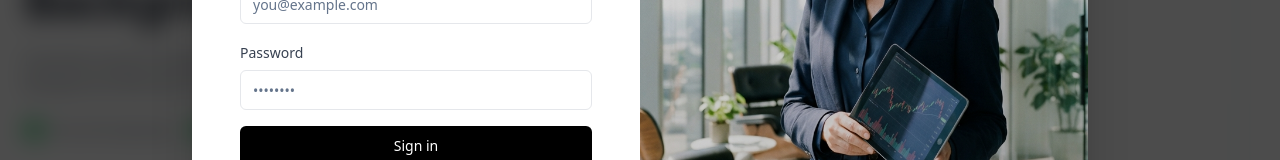
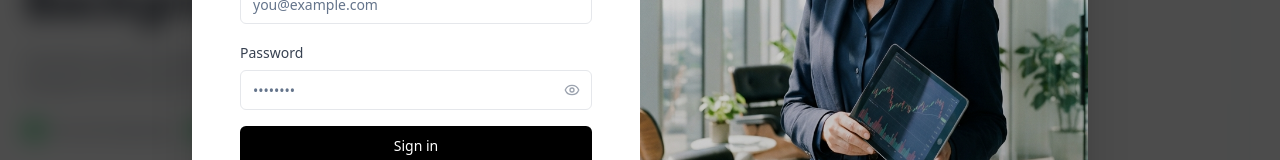
Before and after one commit to ibrahimshittu/image-transformation, a Next.js app: page / in a window 1280 px wide. Both pictures are taken after a click on the button "Get Started". Shown: the part 394-554 px from the top of the page. Built offline with nearby package versions, Linux system fonts and the light colour scheme; no server answers.

Commit message:
feat: add app icons and password visibility toggle

```diff
--- a/src/app/layout.tsx
+++ b/src/app/layout.tsx
@@ -6,8 +6,12 @@ import "./globals.css"
 const inter = Inter({ subsets: ["latin"] })
 
 export const metadata: Metadata = {
-  title: "Uplane - Image Transformation Service",
-  description: "Upload, transform, and manage images with background removal and flip operations",
+  title: "Uplane - AI Background Remover",
+  description: "Remove backgrounds from images instantly using AI. Free, fast, and high quality.",
+  icons: {
+    icon: "/icon.svg",
+    apple: "/apple-icon.svg",
+  },
 }
 
 export default function RootLayout({
--- a/src/components/auth/auth-modal.tsx
+++ b/src/components/auth/auth-modal.tsx
@@ -5,7 +5,7 @@ import { useRouter } from 'next/navigation'
 import { createClient } from '@/lib/supabase/client'
 import { Button } from '@/components/ui/button'
 import { Input } from '@/components/ui/input'
-import { X, Check } from 'lucide-react'
+import { X, Check, Eye, EyeOff } from 'lucide-react'
 import { useToast } from '@/hooks/use-toast'
 
 interface AuthModalProps {
@@ -20,6 +20,7 @@ export function AuthModal({ isOpen, onClose }: AuthModalProps) {
   const [email, setEmail] = useState('')
   const [password, setPassword] = useState('')
   const [loading, setLoading] = useState(false)
+  const [showPassword, setShowPassword] = useState(false)
 
   // Prevent body scroll when modal is open
   useEffect(() => {
@@ -73,6 +74,7 @@ export function AuthModal({ isOpen, onClose }: AuthModalProps) {
       // Check if email confirmation is required
       if (data?.user?.identities?.length === 0) {
         toast({
+          variant: "destructive",
           title: "Account exists",
           description: "An account with this email already exists. Please sign in instead.",
         })
@@ -184,16 +186,29 @@ export function AuthModal({ isOpen, onClose }: AuthModalProps) {
                 <label htmlFor="password" className="text-sm font-medium text-gray-700">
                   Password
                 </label>
+                <div className="relative">
                   <Input
                     id="password"
-                  type="password"
+                    type={showPassword ? 'text' : 'password'}
                     value={password}
                     onChange={(e) => setPassword(e.target.value)}
                     placeholder="••••••••"
                     required
                     autoComplete={isLogin ? 'current-password' : 'new-password'}
-                  className="h-10 border-gray-200 focus-visible:ring-0 focus-visible:ring-offset-0 focus-visible:border-gray-400"
+                    className="h-10 border-gray-200 focus-visible:ring-0 focus-visible:ring-offset-0 focus-visible:border-gray-400 pr-10"
                   />
+                  <button
+                    type="button"
+                    onClick={() => setShowPassword(!showPassword)}
+                    className="absolute right-3 top-1/2 -translate-y-1/2 text-gray-400 hover:text-gray-600 transition-colors"
+                  >
+                    {showPassword ? (
+                      <EyeOff className="w-4 h-4" />
+                    ) : (
+                      <Eye className="w-4 h-4" />
+                    )}
+                  </button>
+                </div>
               </div>
 
               <Button
```
Also changed, not shown: src/app/apple-icon.svg (added), src/app/icon.svg (added). Lines whose indentation alone changed are shown as unchanged.
